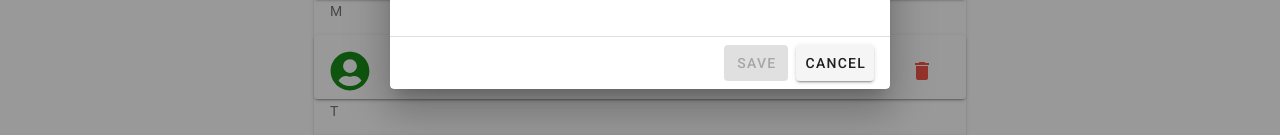
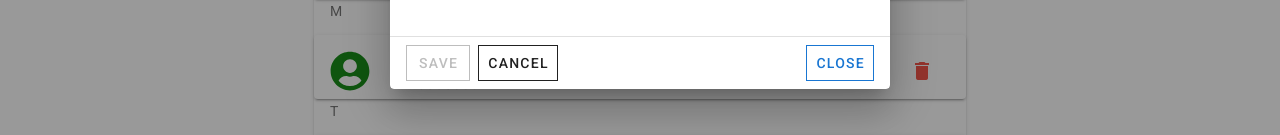
Before and after one commit to gsofter/vue-phone-book, a Vue app: page / in a window 1280 px wide. Both pictures are taken after a click on the button 930 px from the left and 244 px from the top of the page. Shown: the part 497-632 px from the top of the page. Built offline with nearby package versions, Linux system fonts and the light colour scheme.

Commit message:
fix styles

```diff
--- a/src/App.vue
+++ b/src/App.vue
@@ -1,5 +1,5 @@
 <template>
-  <v-app>
+  <v-app light app>
     <v-app-bar
       app
       color="primary"
--- a/src/components/ContactItem.vue
+++ b/src/components/ContactItem.vue
@@ -4,6 +4,7 @@
       slot-scope="{ hover }"
       :class="`elevation-${hover ? 5 : 2}`"
       class="mx-auto contact-row px-4"
+      @click="itemClick"
     >
       <div class="contact-item py-2">
         <div class="avatar">
@@ -80,6 +81,10 @@ export default {
       cancelClick() {
         this.isEditing = false;
       },
+      itemClick() {
+        this.showDialog = true;
+        this.isEditing = false;
+      }
   }
 };
 </script>
--- a/src/components/ContactModal.vue
+++ b/src/components/ContactModal.vue
@@ -39,12 +39,13 @@
 
         <v-divider></v-divider>
         <v-card-actions>
+          <v-btn class="ma-2" outlined tile color="cyan" v-if="!isEditing" flat @click="$emit('edit')"> Edit </v-btn>
+          <v-btn v-if="!isEditing" outlined tile @click="$emit('delete')" color="purple">Delete</v-btn>
+          <v-btn :disabled="!isSaveBtnActive" outlined tile color="cyan" v-if="isEditing"  @click="saveClick">Save</v-btn>
+          <v-btn v-if="isEditing" outlined tile @click="cancelClick">Cancel</v-btn>
+
           <v-spacer></v-spacer>
-          <v-btn v-if="!isEditing" flat @click="$emit('edit')"> Edit </v-btn>
-          <v-btn v-if="!isEditing" flat @click="$emit('delete')" color="purple">Delete</v-btn>
-          <v-btn v-if="!isEditing" flat @click="$emit('delete')" color="purple">Delete</v-btn>
-          <v-btn :disabled="!isSaveBtnActive" v-if="isEditing" flat @click="saveClick">Save</v-btn>
-          <v-btn v-if="isEditing" flat @click="cancelClick">Cancel</v-btn>
+          <v-btn color="primary" outlined tile @click="$emit('close')"> Close </v-btn>
         </v-card-actions>
       </v-card>
     </v-dialog>
```
